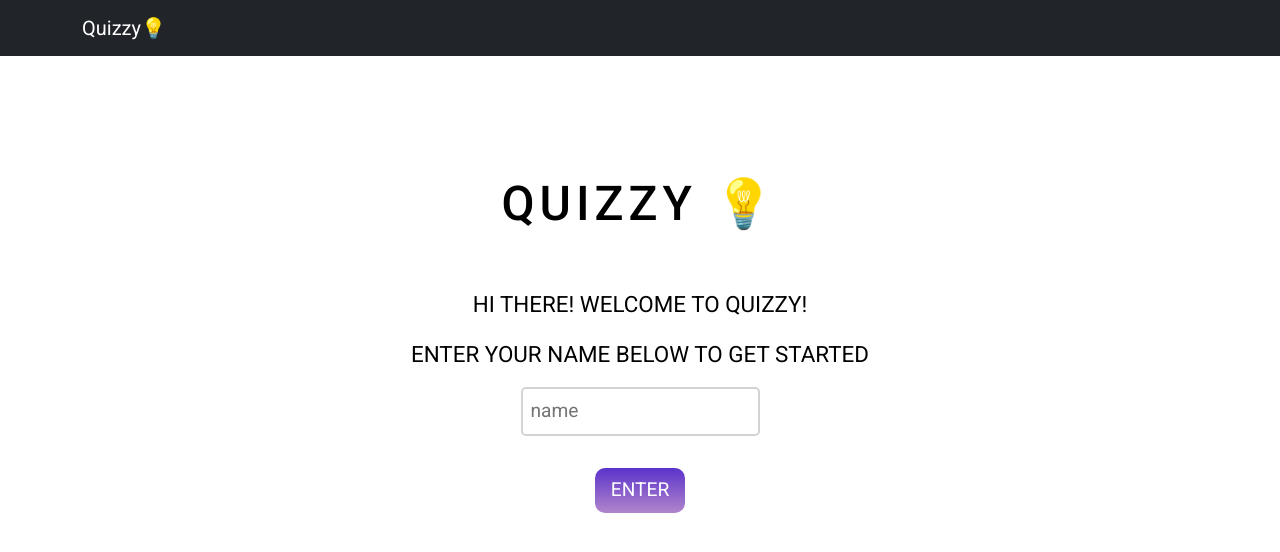
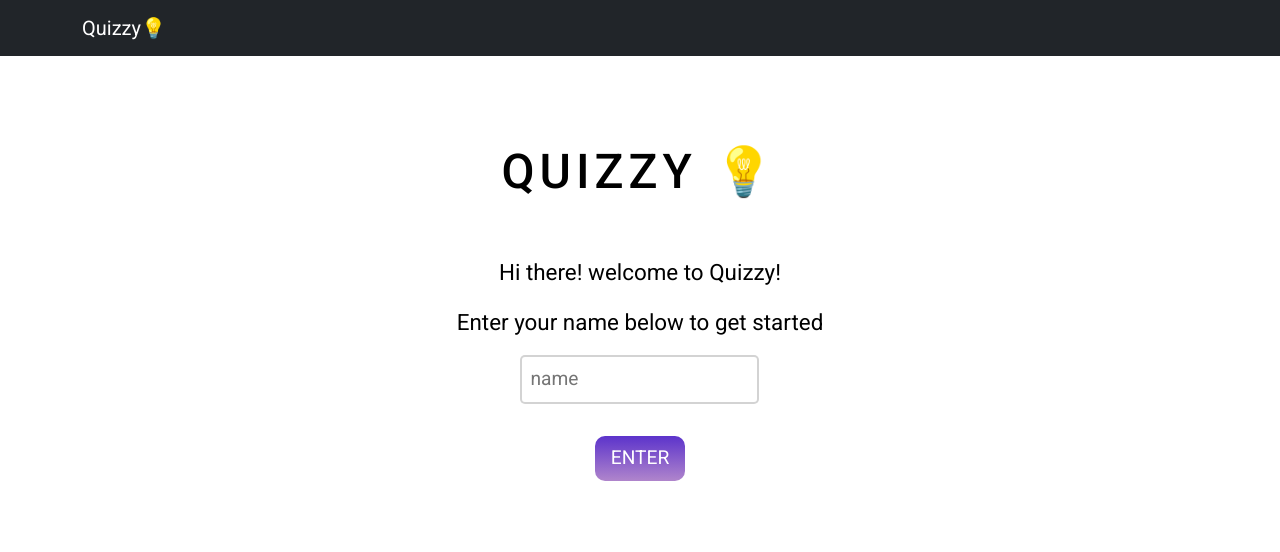
Before and after one commit to ShasheeshPurohit/quizzy, a React (Create React App) app: page / in a window 1280 px wide. Shown: the top 552 px of the page. Built offline with nearby package versions, Linux system fonts and the light colour scheme.

Commit message:
Revert "Updated Vid player"
This reverts commit 23ca7f9c40b3998c8a4c2b87ba5234c2f846fc53.

```diff
--- a/package.json
+++ b/package.json
@@ -16,7 +16,6 @@
     "react-dom": "^17.0.2",
     "react-router-dom": "6.0.0-beta.0",
     "react-scripts": "4.0.3",
-    "react-toastify": "^8.0.2",
     "typescript": "^4.4.2",
     "web-vitals": "^1.1.2"
   },
--- a/src/Pages/Home/Home.css
+++ b/src/Pages/Home/Home.css
@@ -2,8 +2,8 @@
     display: flex;
     flex-direction: column;
     align-items: center;
-    min-height: 70vh;
-    padding-top: 7rem;
+    min-height: 100vh;
+    padding-top: 5rem;
 }
 
 .home-btn{
@@ -43,7 +43,6 @@
     text-align: center;
     min-width: 20rem;
     font-size: 1.4rem;
-    text-transform: uppercase;
 }
 
 .app-title{
--- a/src/Pages/Home/Home.tsx
+++ b/src/Pages/Home/Home.tsx
@@ -1,9 +1,7 @@
 import { useState } from "react";
 import { useNavigate } from "react-router-dom";
 import { useQuiz } from "../../Context/QuizContext";
-import { ToastContainer, toast } from 'react-toastify';
 import "./Home.css"
-
 
 export default function Home(){
 
--- a/src/Pages/QuizPage/QuizPage.css
+++ b/src/Pages/QuizPage/QuizPage.css
@@ -9,3 +9,9 @@
     padding: 0;
     list-style: none;
 }
+
+.quiz-reset{
+    display: flex;
+    flex-direction: column;
+
+}
--- a/src/index.tsx
+++ b/src/index.tsx
@@ -5,7 +5,6 @@ import App from './App';
 import reportWebVitals from './reportWebVitals';
 import { BrowserRouter as Router } from 'react-router-dom';
 import {QuizProvider} from "./Context/QuizContext";
-import 'react-toastify/dist/ReactToastify.css';
 
 ReactDOM.render(
   <React.StrictMode>
```
Also changed, not shown: 1 other file (tests, documents, lock files or other folders).
